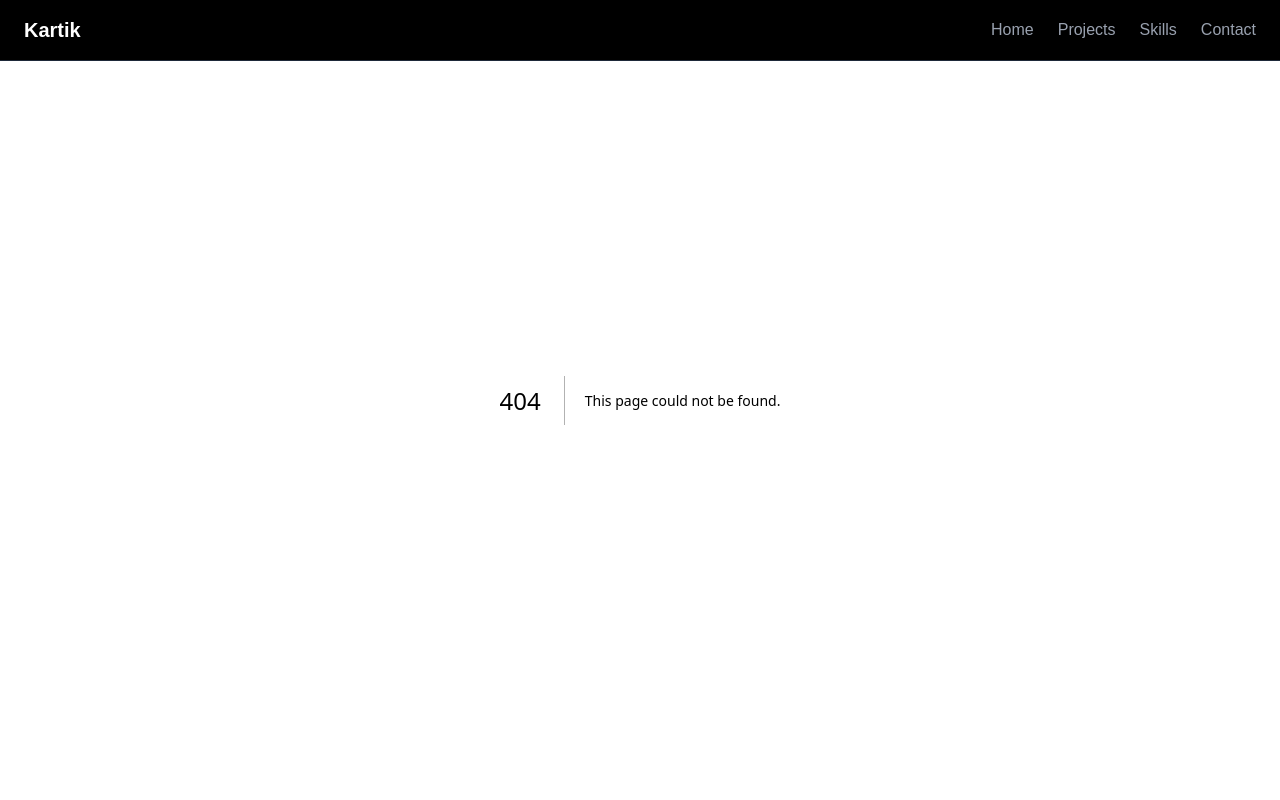
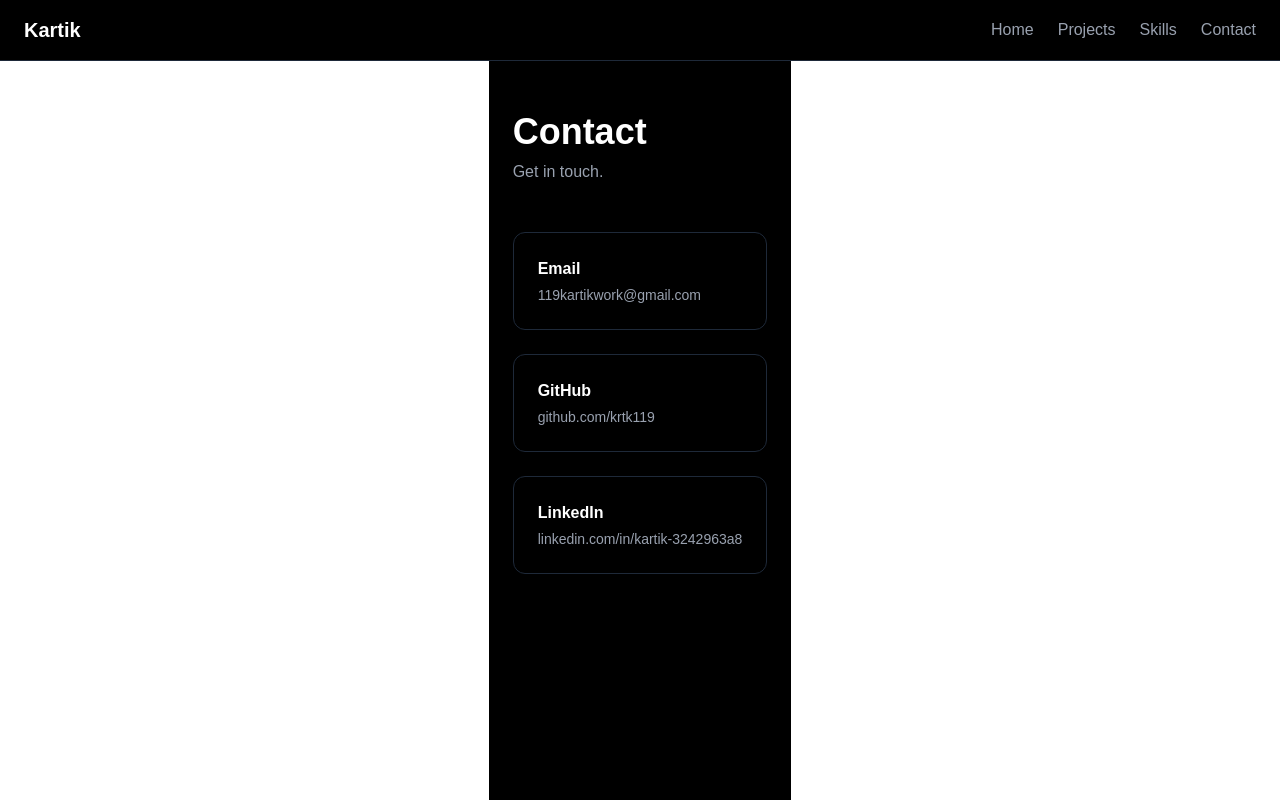
Before and after one commit to krtk119/Portfolio, a Next.js app: page /contact in a window 1280 px wide. Before the commit this address had no page. Built offline with nearby package versions, Linux system fonts and the light colour scheme.

Commit message:
add contact page

```diff
--- /dev/null
+++ b/app/contact/page.tsx
@@ -0,0 +1,41 @@
+export default function Contact() {
+  return (
+    <main className="min-h-screen bg-black text-white px-6 pt-28 pb-20 max-w-4xl mx-auto">
+      <h1 className="text-4xl font-bold mb-2">Contact</h1>
+      <p className="text-gray-400 mb-12">Get in touch.</p>
+      <div className="grid gap-6">
+        <a
+          href="mailto:119kartikwork@gmail.com"
+          className="flex items-center gap-4 border border-gray-800 rounded-xl p-6 hover:border-gray-600 transition"
+        >
+          <div>
+            <p className="font-semibold mb-1">Email</p>
+            <p className="text-gray-400 text-sm">119kartikwork@gmail.com</p>
+          </div>
+        </a>
+        <a
+          href="https://github.com/krtk119"
+          target="_blank"
+          rel="noreferrer"
+          className="flex items-center gap-4 border border-gray-800 rounded-xl p-6 hover:border-gray-600 transition"
+        >
+          <div>
+            <p className="font-semibold mb-1">GitHub</p>
+            <p className="text-gray-400 text-sm">github.com/krtk119</p>
+          </div>
+        </a>
+        <a
+          href="https://www.linkedin.com/in/kartik-3242963a8"
+          target="_blank"
+          rel="noreferrer"
+          className="flex items-center gap-4 border border-gray-800 rounded-xl p-6 hover:border-gray-600 transition"
+        >
+          <div>
+            <p className="font-semibold mb-1">LinkedIn</p>
+            <p className="text-gray-400 text-sm">linkedin.com/in/kartik-3242963a8</p>
+          </div>
+        </a>
+      </div>
+    </main>
+  )
+}
```
